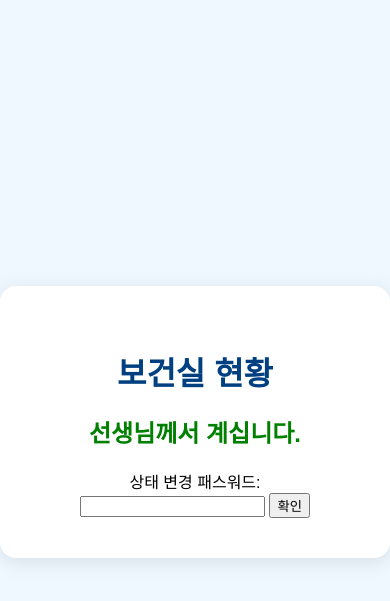
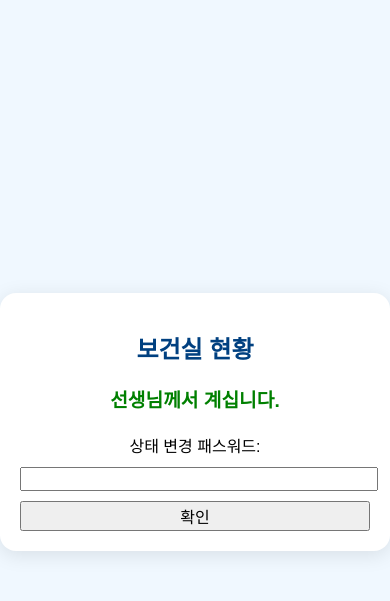
Before and after one commit to bfit3520/bfit3520.github.io, a Flask app: page / in a window 390 px wide. Shown: the top 601 px of the page. Run offline with Flask 3, Linux system fonts and the light colour scheme.

Commit message:
Update index.html

```diff
--- a/templates/index.html
+++ b/templates/index.html
@@ -2,6 +2,7 @@
 <html lang="ko">
 <head>
   <meta charset="UTF-8">
+  <meta name="viewport" content="width=device-width, initial-scale=1.0">
   <title>보건실 현황</title>
   <style>
     body {
@@ -65,6 +66,27 @@
     #toggle-btn {
       display: none; /* 처음에는 안 보이게 */
     }
+
+  @media (max-width: 600px) {
+    .status-box {
+      width: 90%;
+      padding: 20px;
+    }
+
+    .status-box h1 {
+      font-size: 1.5rem;
+    }
+
+    .status, .statusTwo {
+      font-size: 1.2rem;
+    }
+
+    button, input[type="submit"], input[type="password"] {
+      font-size: 1rem;
+      width: 100%;
+      margin-top: 10px;
+    }
+  }
   </style>
 </head>
 <body>
```
